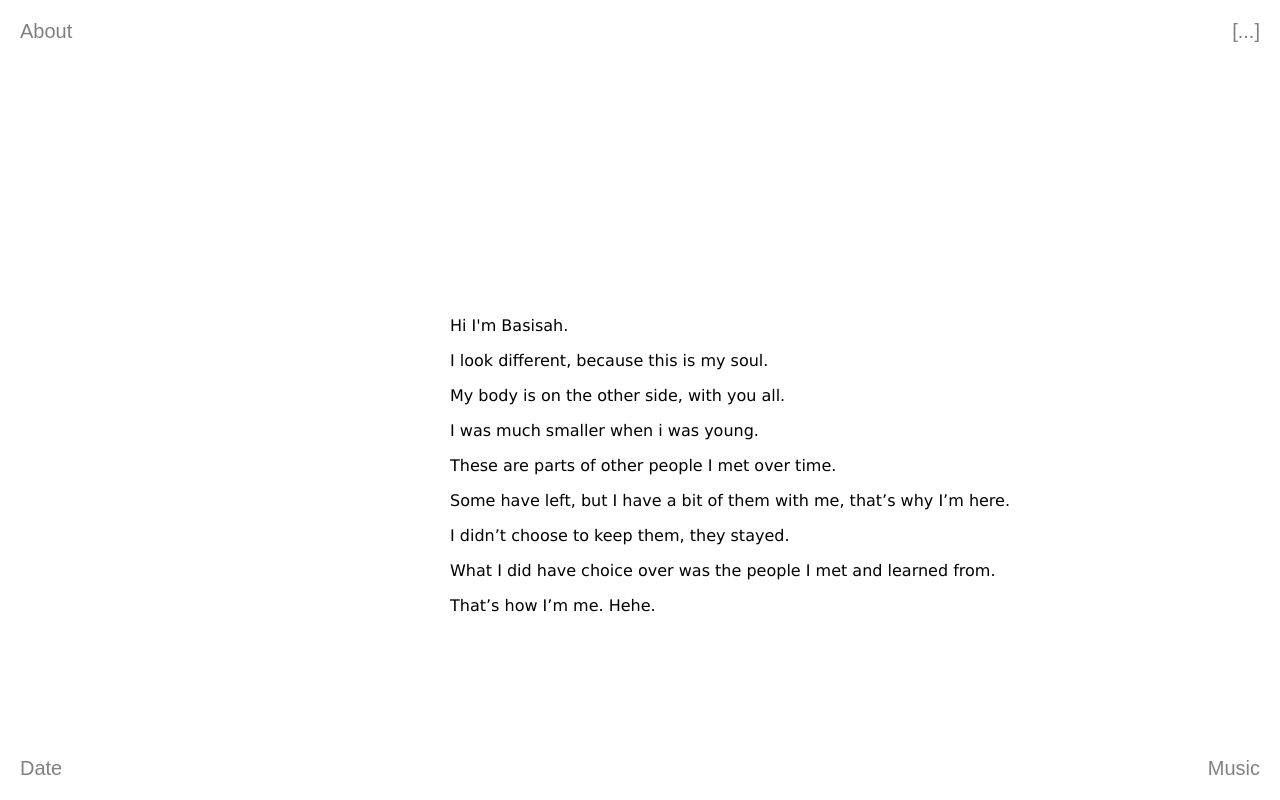
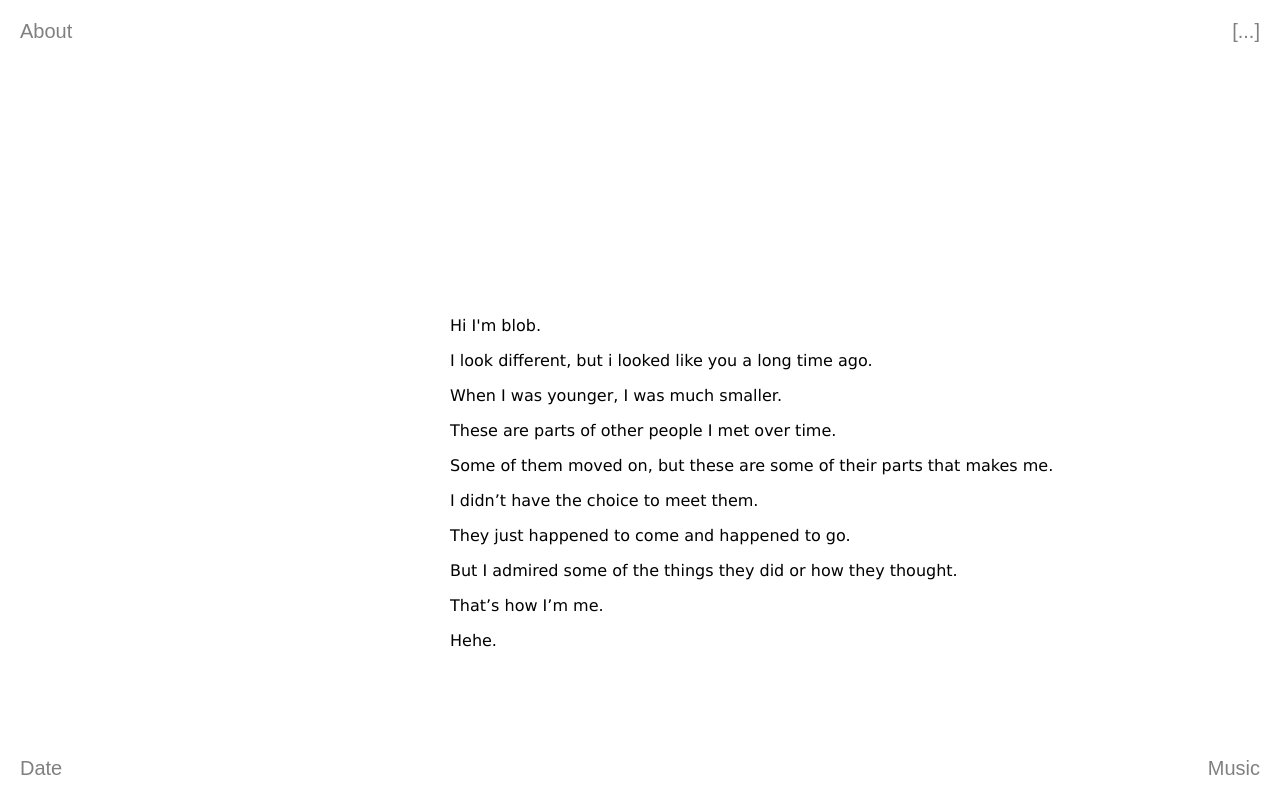
Before and after one commit to basisah/juxtapose, a plain HTML site: page index.html in a window 1280 px wide. Shown: the top 800 px of the page. Drawn offline with Linux system fonts and the light colour scheme.

```diff
--- a/index.html
+++ b/index.html
@@ -16,15 +16,16 @@
         <button class="date-btn">Date</button>
     </div>
     <div class = "Intro-text">
-        <p>Hi I'm Basisah.</p>
-        <p>I look different, because this is my soul.
-        <p> My body is on the other side, with you all.</p>
-        <p>I was much smaller when i was young. </p>
+        <p>Hi I'm blob.</p>
+        <p>I look different, but i looked like you a long time ago.</p>
+        <p>When I was younger, I was much smaller.</p>
         <p>These are parts of other people I met over time.</p>
-        <p>Some have left, but I have a bit of them with me, that’s why I’m here.</p>
-        <p>I didn’t choose to keep them, they stayed.
-        <p>What I did have choice over was the people I met and learned from.</p>
-        <p>That’s how I’m me. Hehe.</p>
+        <p>Some of them moved on, but these are some of their parts that makes me.</p>
+        <p>I didn’t have the choice to meet them.</p>
+        <p>They just happened to come and happened to go.</p>
+        <p>But I admired some of the things they did or how they thought.</p>
+        <p>That’s how I’m me.</p>
+        <p>Hehe.</p>
     </div>
     <div class = "Music">
         <button class="music-btn">Music</button>
```
Also changed, not shown: 1 other file.
